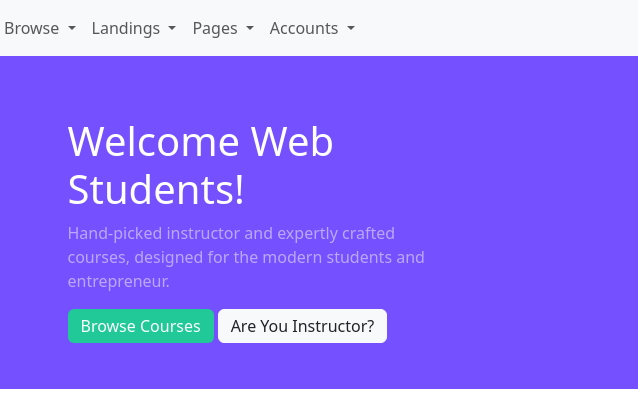
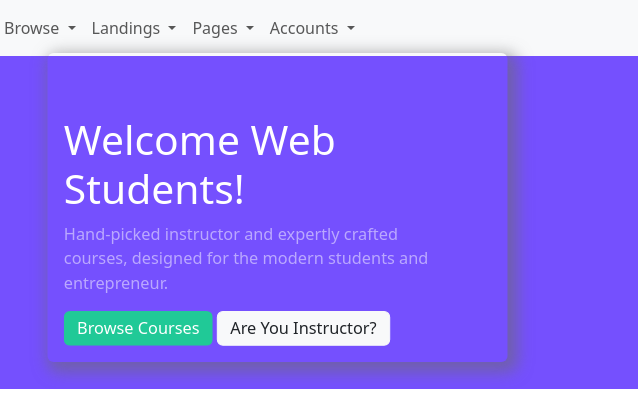
Before and after one commit to giulia1995/Modulo3_WebDesign_Es5, a plain HTML site: page index.html in a window 1280 px wide. In both pictures the pointer is over the element 355 px from the left and 207 px from the top of the page. Shown: the top 402 px of the page, 78-716 px from the left. Drawn offline with nearby package versions, Linux system fonts and the light colour scheme.

Commit message:
shadow and scale

```diff
--- a/style.css
+++ b/style.css
@@ -20,7 +20,6 @@ body{
     justify-content: center;
     align-items: center;
 }
-
 
 .iconanotifica{
     color: grey;
@@ -89,11 +88,12 @@ h3{
     color: grey !important;
 }
 #save{
+    color:  grey !important;
     margin-right: 20px !important;
 }
-#save:hover{
-   ;
-}
+
+
+
 .text-decoration-line-through{
     color: gray !important;
 }
@@ -150,3 +150,9 @@ footer .row{
     position: absolute;
     right: 65px;
   }
+  .card:hover{
+    transform: scale(1.02);
+    -webkit-box-shadow: 5px 5px 15px 5px rgba(109,109,109,0.56) !important;
+    box-shadow: 5px 5px 15px 5px rgba(109,109,109,0.56) !important;
+    cursor: pointer;
+}
```
Also changed, not shown: index.html (+1 -0 lines), assets/bookmark.svg (added), 2 other files.
